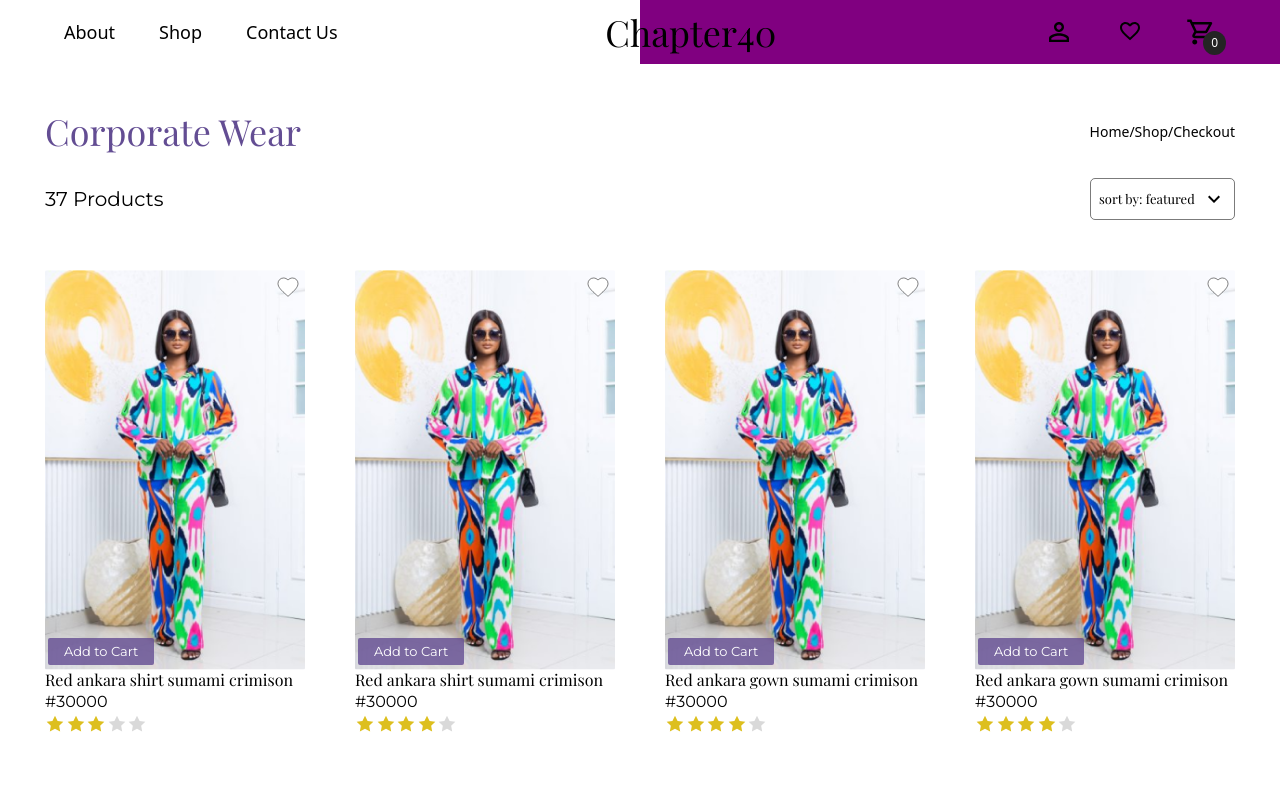
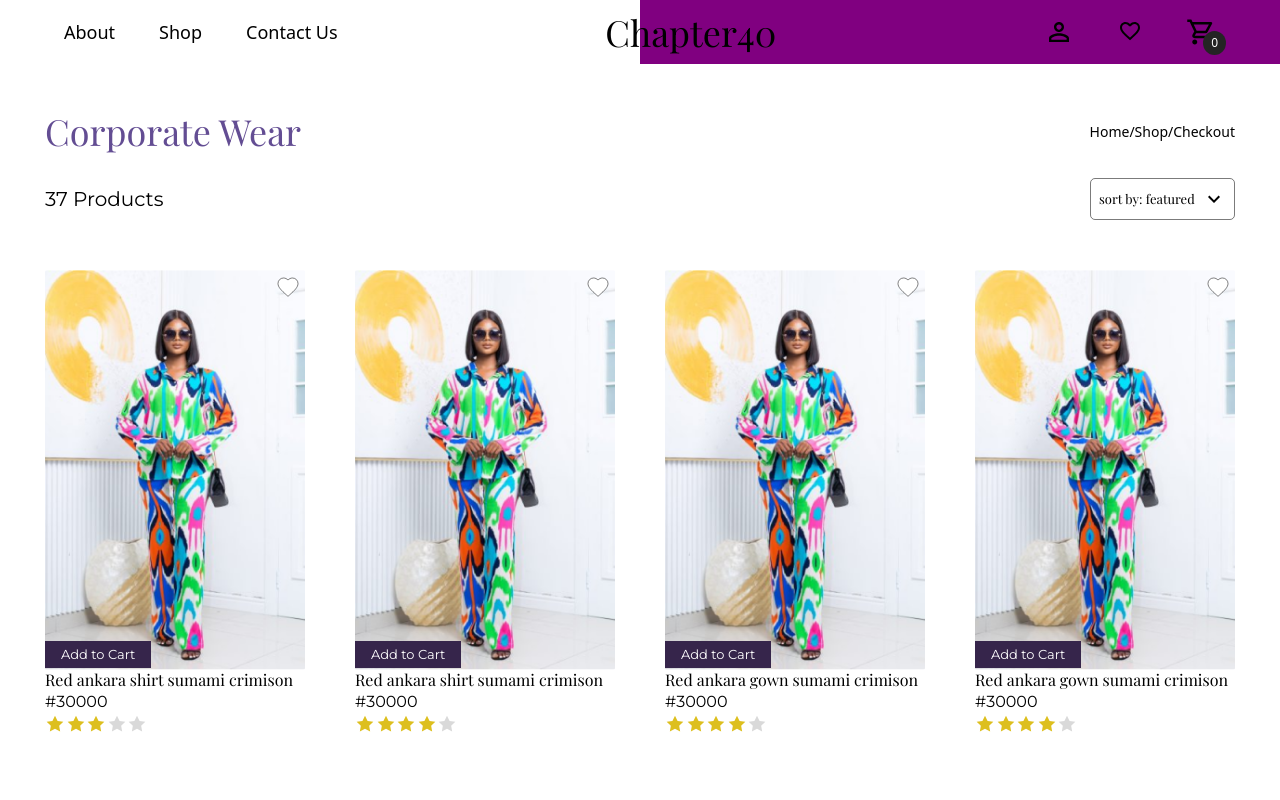
Before and after one commit to Temi-Dire/chapter40-website, a React (Vite) app: page /shop in a window 1280 px wide. Shown: the top 800 px of the page. Built offline with nearby package versions, Linux system fonts and the light colour scheme.

Commit message:
Made Changes to the 'Add to Cart' button

```diff
--- a/src/components/ProductCard.tsx
+++ b/src/components/ProductCard.tsx
@@ -52,9 +52,9 @@ const ProductCard: React.FC<ProductCardProps> = ({
         />
         <img src={image} alt="" />
         <img className="rounded-sm w-full h-[auto]" src={dress1} alt="" />
-        <div className="absolute left-[3px] bottom-[5px] w-full">
+        <div className="absolute bottom-[2px] w-full">
           <button
-            className="bg-lightPrimary bg-opacity-80 hover:bg-opacity-100 text-white font-montserrat border-none text-[13px] border py-1 px-4 cursor-pointer rounded-sm"
+            className="bg-darkPrimary hover:bg-opacity-100 text-white font-montserrat border-none text-[13px] border py-1 px-4 cursor-pointer"
             onClick={() => {
               addToBasket({ desc, price, id });
             }}
```
